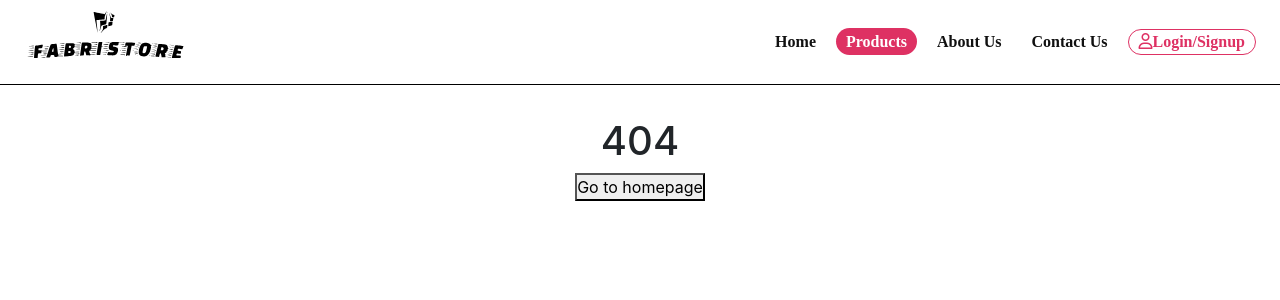
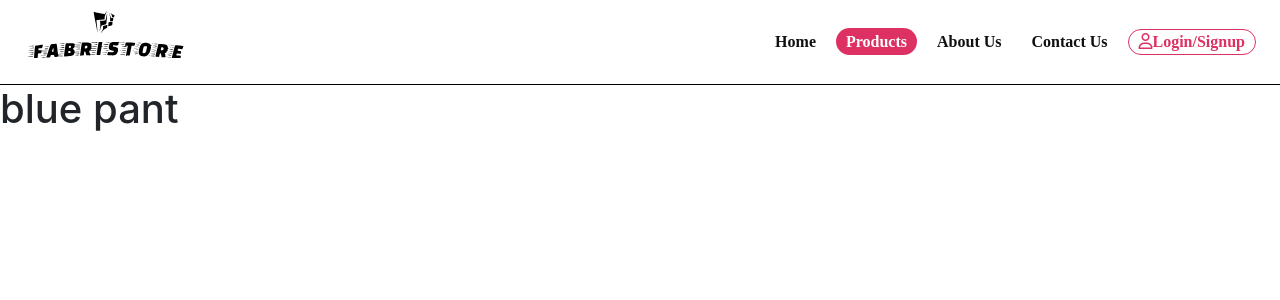
Before and after one commit to mdadnan2023/self-learning-, a React (Create React App) app: page /product/1 in a window 1280 px wide. Before the commit this address had no page. Shown: the top 300 px of the page. Built offline with nearby package versions, Linux system fonts and the light colour scheme.

Commit message:
product detail page fixation

```diff
--- a/src/App.js
+++ b/src/App.js
@@ -8,6 +8,7 @@ import Contact from "./components/Contact.js";
 import Filtering from "./components/Filtering.js";
 import productDetails from "./data/productDetails.js";
 import Error from "./components/Error.js";
+import ProductDetail from "./components/ProductDetail.js";
 
 function App() {
   return (
@@ -23,6 +24,7 @@ function App() {
           <Route path="/about" element={<About />} />
           <Route path="/contact" element={<Contact />} />
           <Route path="*" element={<Error />} />
+          <Route path="/product/:productId" element={<ProductDetail />} />
         </Routes>
       </div>
     </BrowserRouter>
--- a/src/components/Filtering.js
+++ b/src/components/Filtering.js
@@ -1,6 +1,8 @@
 import React, { useState } from "react";
 import Buttons from "./Button";
 import productDetails from "../data/productDetails";
+import { Link } from "react-router-dom";
+
 
 function Filtering() {
   const [items, setItems] = useState(productDetails);
@@ -13,6 +15,8 @@ function Filtering() {
     });
     setItems(newItem);
   };
+
+
 
   return (
     <div className="tc ma0 pa4 min-vh-100">
@@ -33,11 +37,9 @@ function Filtering() {
               <p className="card-text">{product.description}</p>
               <div className="btn-sec">
                 <button type="button" className="btn btn-success">
-                  BUY NOW
+                  <Link to={`/product/${product.id}`}>BUY NOW</Link>
                 </button>
-                <button type="button" className="btn btn-success">
-                  ADD TO CART
-                </button>
+                <button type="button" className="btn btn-success">ADD TO CART</button>
               </div>
             </div>
           </div>
--- /dev/null
+++ b/src/components/ProductDetail.js
@@ -0,0 +1,15 @@
+import React from 'react'
+import { useParams } from "react-router-dom"
+import productDetails from '../data/productDetails'
+
+export default function ProductDetail() {
+
+    const { productId } = useParams()
+    const clickProduct = productDetails.find((prod) => prod.id == productId);
+
+    return (
+        <div>
+            <h1>{clickProduct.name}</h1>
+        </div>
+    )
+}
```
